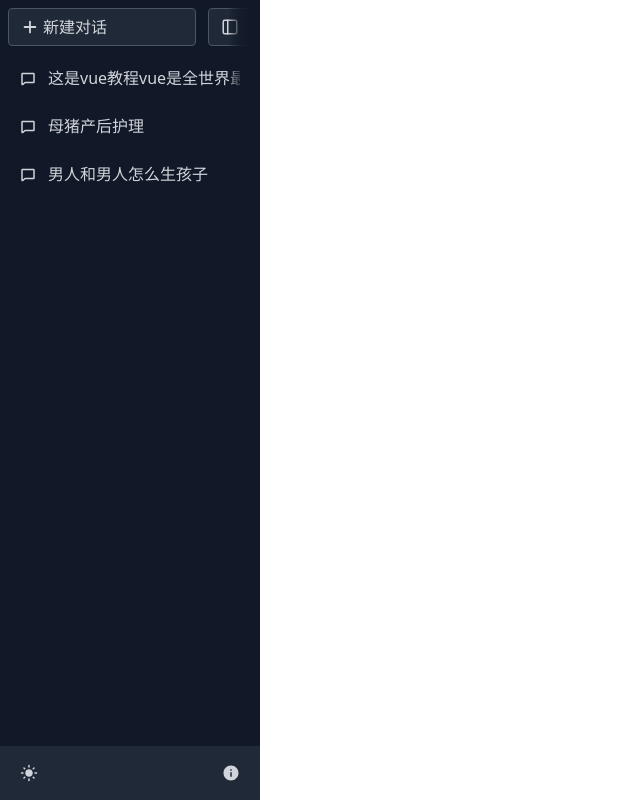
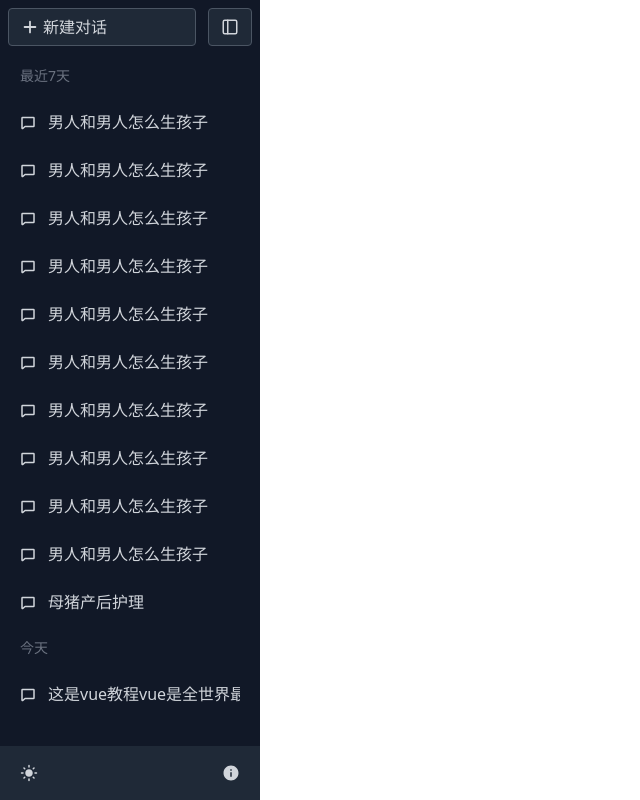
Before and after one commit to Naeko-sauce/chat, a Next.js app: page / in a window 1280 px wide. Shown: the whole page, without its empty margins (0-640 px from the left). Built offline with nearby package versions, Linux system fonts and the light colour scheme.

Commit message:
提交侧边栏上下滑动

```diff
--- a/app/globals.css
+++ b/app/globals.css
@@ -5,4 +5,37 @@
 html,body{
     height:100%;
     font-size:16xp
+    ::-webkit-scrollbar {
+        height: 1rem;
+        width: 0.5rem;
+    }
+
+    ::-webkit-scrollbar:horizontal {
+        height: 0.5rem;
+        width: 1rem;
+    }
+
+    ::-webkit-scrollbar-track {
+        background-color: transparent;
+        border-radius: 9999px;
+    }
+
+    ::-webkit-scrollbar-thumb {
+        background-color: rgba(217, 217, 227, 0.8);
+        border-color: rgb(255, 255, 255);
+        border-radius: 9999px;
+        border-width: 1px;
+    }
+
+    ::-webkit-scrollbar-thumb:hover {
+        background-color: rgb(236, 236, 241);
+    }
+
+    .dark ::-webkit-scrollbar-thumb {
+        background-color: rgb(86, 88, 105);
+    }
+
+    .dark ::-webkit-scrollbar-thumb:hover {
+        background-color: rgb(172, 172, 190);
+    }
 }
--- /dev/null
+++ b/components/common/util.ts
@@ -0,0 +1,38 @@
+import { Chat } from "@/types/chat"
+export function groupByDate(chatList: Chat[]) {
+    const groupMap = new Map<string, Chat[]>()
+    chatList.forEach((item) => {
+        const now = new Date()
+        const updateTime = new Date(item.updateTime)
+        let key = "未知时间"
+        const dayDiff = Math.floor(
+            (now.getTime() - updateTime.getTime()) / (1000 * 60 * 60 * 24)
+        )
+        if (dayDiff === 0 && now.getDate() === updateTime.getDate()) {
+            key = "今天"
+        } else if (dayDiff <= 7) {
+            key = "最近7天"
+        } else if (dayDiff <= 31) {
+            key = "最近一个月"
+        } else if (now.getFullYear() === updateTime.getFullYear()) {
+            key = `${updateTime.getMonth() + 1}月`
+        } else {
+            key = `${updateTime.getFullYear()}`
+        }
+        if (groupMap.has(key)) {
+            groupMap.get(key)?.push(item)
+        } else {
+            groupMap.set(key, [item])
+        }
+    })
+    groupMap.forEach((item) => {
+        item.sort((a, b) => b.updateTime - a.updateTime)
+    })
+    const groupList = Array.from(groupMap).sort(([, list1], [, list2]) => {
+        return (
+            list2[list2.length - 1].updateTime -
+            list1[list1.length - 1].updateTime
+        )
+    })
+    return groupList
+}
--- a/components/home/Navigation/ChatList.tsx
+++ b/components/home/Navigation/ChatList.tsx
@@ -1,5 +1,7 @@
+import { groupByDate } from "@/components/common/util"
 import { Chat } from "@/types/chat"
-import { useState } from "react"
+import { list } from "postcss"
+import { useMemo, useState } from "react"
 import { AiOutlineEdit } from "react-icons/ai"
 import { MdCheck, MdClose, MdDeleteOutline } from "react-icons/md"
 import { PiChatBold, PiTrashBold } from "react-icons/pi"
@@ -20,15 +22,67 @@ export default function ChatList(){
             id: "3",
             title: "男人和男人怎么生孩子",
             updateTime: Date.now() + 2
-        }
+        },
+        {
+            id: "4",
+            title: "男人和男人怎么生孩子",
+            updateTime: Date.now() + 2
+        },
+        {
+            id: "5",
+            title: "男人和男人怎么生孩子",
+            updateTime: Date.now() + 2
+        },
+        {
+            id: "6",
+            title: "男人和男人怎么生孩子",
+            updateTime: Date.now() + 2
+        },
+        {
+            id: "7",
+            title: "男人和男人怎么生孩子",
+            updateTime: Date.now() + 2
+        },
+        {
+            id: "8",
+            title: "男人和男人怎么生孩子",
+            updateTime: Date.now() + 2
+        },
+        {
+            id: "9",
+            title: "男人和男人怎么生孩子",
+            updateTime: Date.now() + 2
+        },
+        {
+            id: "10",
+            title: "男人和男人怎么生孩子",
+            updateTime: Date.now() + 2
+        },
+        {
+            id: "11",
+            title: "男人和男人怎么生孩子",
+            updateTime: Date.now() + 2
+        },
+        {
+            id: "12",
+            title: "男人和男人怎么生孩子",
+            updateTime: Date.now() + 2
+        },
+
     ])
 // 定义一个状态保存当前选择的对话
 const [selectedChat,setSelectedChat] =useState<Chat>()
-
-    return <div className="flex-1 mt-2 flex flex-col">
-        <ul>
+const groupList = useMemo(()=>{
+    console.log(groupByDate);
+    return groupByDate(ChatList)
+},[ChatList])
+    return <div className="flex-1 mt-2 mb-[48] flex flex-col overflow-auto">
+        {groupList.map(([date,list])=>{
+            return <div key={date}>
+            <div className=" sticky top-0 z-10 p-3 text-sm bg-gray-900 text-gray-500 ">{date}</div>
+            <ul>
             {
-                ChatList.map((item)=>{
+                list.map((item)=>{
                     const selected =selectedChat?.id === item.id
                     return <li
                             onClick={()=>{
@@ -41,10 +95,16 @@ const [selectedChat,setSelectedChat] =useState<Chat>()
                             <PiChatBold />
                         </div>
                         <div className=" relative flex-1 whitespace-nowrap overflow-hidden">{item.title}</div>
-                        <span className={` group-hover:from-gray-800 absolute right-0 inset-y-0 w-8 from-gray-900 bg-gradient-to-l ${selected?"from-gray-800":'from-gray-900'} `}></span>
+                        <span
+                        className={`group-hover:from-gray-800 absolute right-0 inset-y-0 w-8  ${
+                            selected ? "from-gray-800" : "from-gray-900"
+                        }`}
+                    ></span>
                     </li>
                 })
             }
-        </ul>
+        </ul></div>
+        })}
+
     </div>
 }
```
